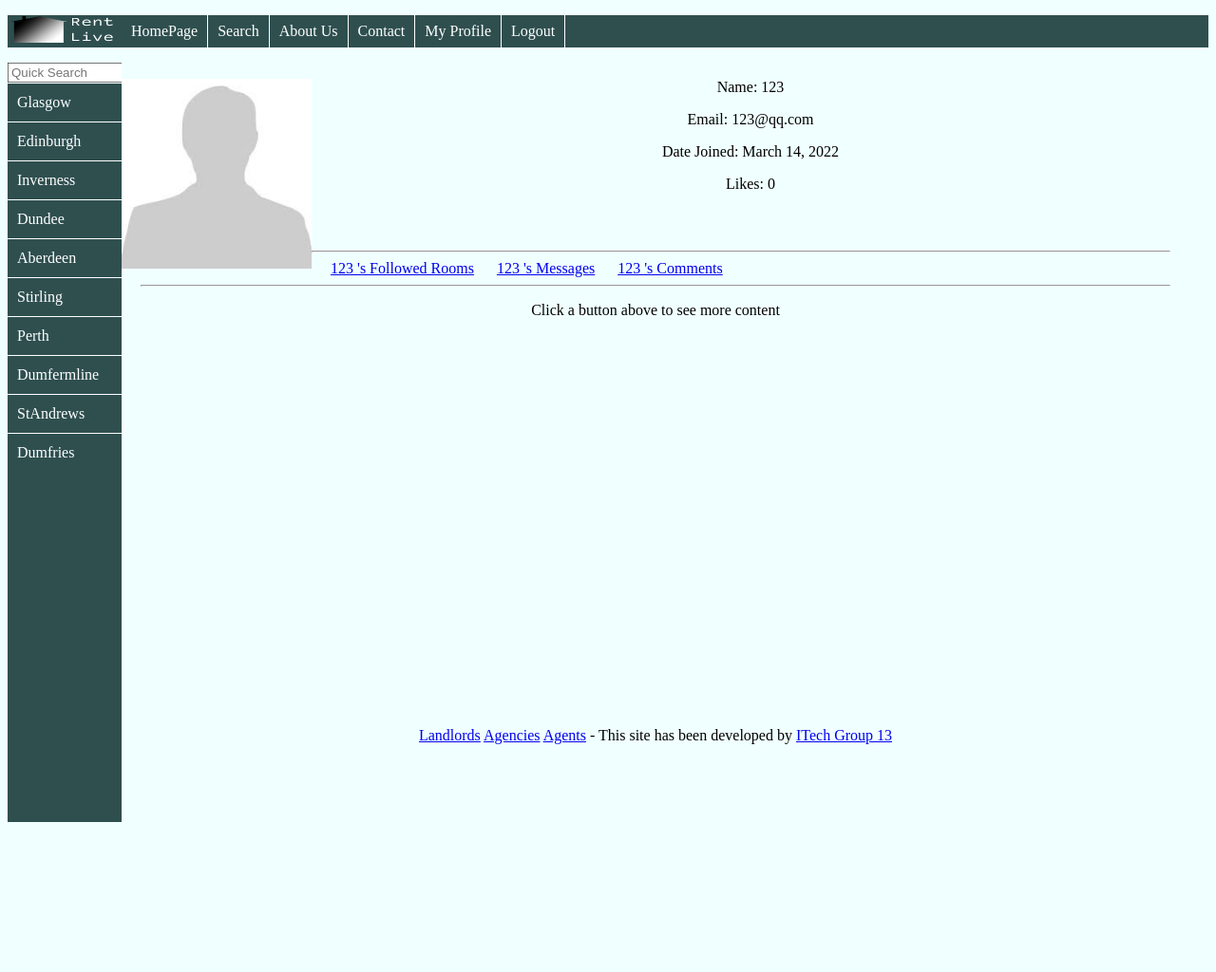
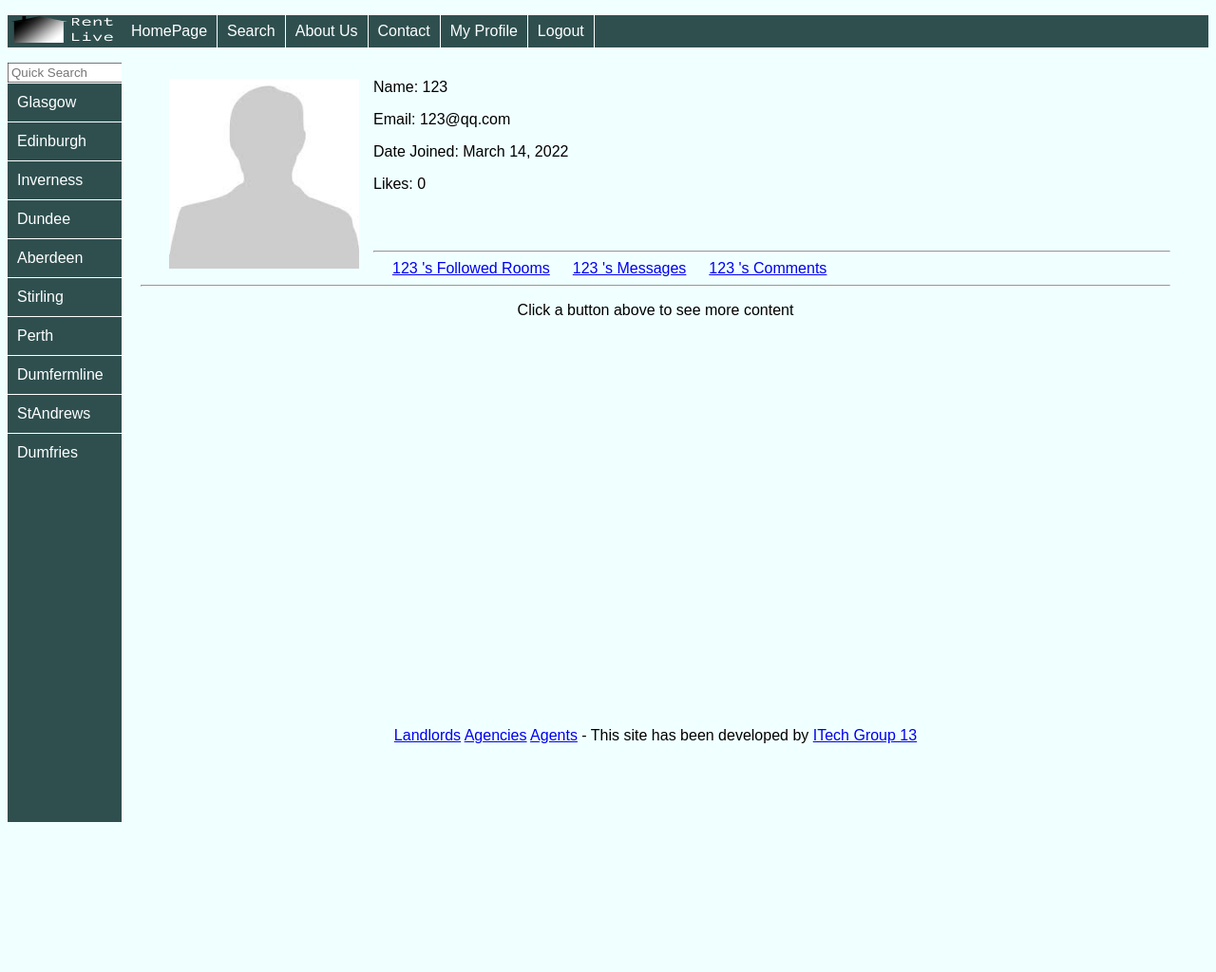
Before and after one commit to FergusTSmith/ITech-Group-13-Lab-B, a Django app: page /rentlive/profile/123/ in a window 1280 px wide. Shown: the top 1024 px of the page at 95% size. Before the commit the page ends 866 px from the top, so only its background shows below. Run offline with Django 3.2, Linux system fonts and the light colour scheme; a user stored in the database is signed in; data comes from the database, SQL or seed files in the repository.

Commit message:
Mostly CSS and Aesthetic changes

```diff
--- a/static/css/rent_live/style.css
+++ b/static/css/rent_live/style.css
@@ -1,6 +1,7 @@
 a .Nav-Link{
     float: left;
-    font:sans-serif;
+    font-family: Arial, Helvetica, sans-serif;
+
 }
 
 li .Nav-Link{
@@ -11,7 +12,8 @@ li .Nav-Link{
 	padding: 8px 10px;
 	text-decoration: none;
 	border-right: 1px solid white;
-	font: sans-serif;
+	font-family: Arial, Helvetica, sans-serif;
+
 }
 
 .Bar-Link{
@@ -21,6 +23,7 @@ li .Nav-Link{
 .Side-Link {
 	color: white;
 	padding: 10px 8px;
+	font-family: Arial, Helvetica, sans-serif;
 }
 
 body {
@@ -29,6 +32,7 @@ body {
 
 li a{
 	color = white;
+	font-family: Arial, Helvetica, sans-serif;
 }
 
 .Navigation-Bar {
@@ -54,17 +58,28 @@ footer {
 
 p{
 	text-align: center;
-	font: sans-serif;
+	font-family: Arial, Helvetica, sans-serif;
+}
+
+p.UserDetails {
+	text-align: left;
+
+}
+
+a {
+	font-family: Arial, Helvetica, sans-serif;
 }
 
 h1 {
 	text-align:center;
+	font-family: Arial, Helvetica, sans-serif;
 }
 
 li {
 	text-align: center;
 	text-decoration: none;
 	list-style-type: none;
+	font-family: Arial, Helvetica, sans-serif;
 }
 
 .City-Link {
@@ -130,6 +145,8 @@ strong.LAHeading {
 
 .RentalPicture {
 	float: left;
+	margin-left: 75px;
+	margin-right:15px;
 }
 
 .RentalDetails{
@@ -175,8 +192,9 @@ img.AgentLogo {
 }
 
 img.ProfilePicture{
-	margin-left: 50px;
+	margin-left: 100px;
 	float: left;
+	margin-right: 15px;
 }
 
 .Heading {
@@ -211,7 +229,6 @@ input.Register {
 }
 
 .ProfileButton {
-	display: block;
 	margin-left: auto;
 	margin-right: auto;
 }
--- a/templates/rent_live/profile.html
+++ b/templates/rent_live/profile.html
@@ -15,17 +15,19 @@
 		{% endif %}
 	</div>
 	<div>
-		<p>Name: {{ selected_user.username }}</p>
-		<p>Email: {{ selected_user.email }}</p>
-		<p>Date Joined: {{ user_profile.datejoined }}</p>
-		<p>Likes: {{ user_profile.totallikes }}</p>
+		<p class = "UserDetails">Name: {{ selected_user.username }}</p>
+		<p class = "UserDetails">Email: {{ selected_user.email }}</p>
+		<p class = "UserDetails">Date Joined: {{ user_profile.datejoined }}</p>
+		<p class = "UserDetails">Likes: {{ user_profile.totallikes }}</p>
 
 		{% if user_profile.superUser == True %}
-		<p>Superuser</p>
+		<p class = "UserDetails">Superuser</p>
 		{% endif %}
 
+		<br/>
+
 		{% if selected_user == user %}
-			<p>Looking to edit your account? Click <a href="{% url 'rent_live:editprofile' user.username %}">Here</a></p>
+			<p class = "UserDetails">Looking to edit your account? Click <a href="{% url 'rent_live:editprofile' user.username %}">Here</a></p>
 		{% endif %}
 
 
@@ -39,10 +41,10 @@
 	</div>
 
 	<div class = "body">
-		<br/>
 	<br/>
 	<hr/>
 
+	<div class = "ProfileButton">
 	<!--- This is the User's profile --->
 		{% if selected_user == user %}
 			<input class="ProfileButton" type="button" name="Follows" id="Followed" value = "My Followed Rooms" data-categoryid= "{{ user }}">
@@ -55,6 +57,7 @@
 			<a class = "PageLink" href="{% url 'rent_live:index' %}">{{ selected_user.username }} 's Messages</a>
 			<a class = "PageLink" href="{% url 'rent_live:index' %}">{{ selected_user.username }} 's Comments</a>
 		{% endif %}
+	</div>
 	<div>
 	<hr/>
 	<div id="ProfileContent">
```
